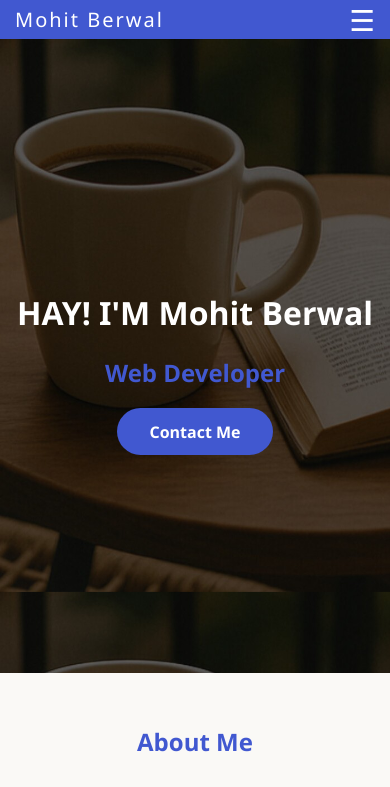
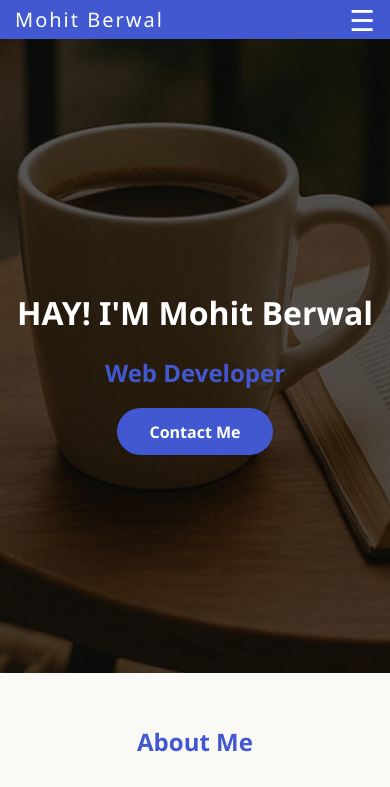
Before and after one commit to berwaxl/my-portfolio-, a plain HTML site: page index.html in a window 390 px wide. Shown: the top 787 px of the page. Drawn offline with Linux system fonts and the light colour scheme.

Commit message:
Updated CSS styles (navbar, animations, etc)

```diff
--- a/style.css
+++ b/style.css
@@ -261,7 +261,7 @@ footer p {
     align-items: center;
     justify-content: center;
     background-image: url(bd\ mobile.jpg);
-    background-size: 450px;
+    background-size: 550px;
     color: #fff;
     text-align: center;
     padding: 4rem 1rem;
```
